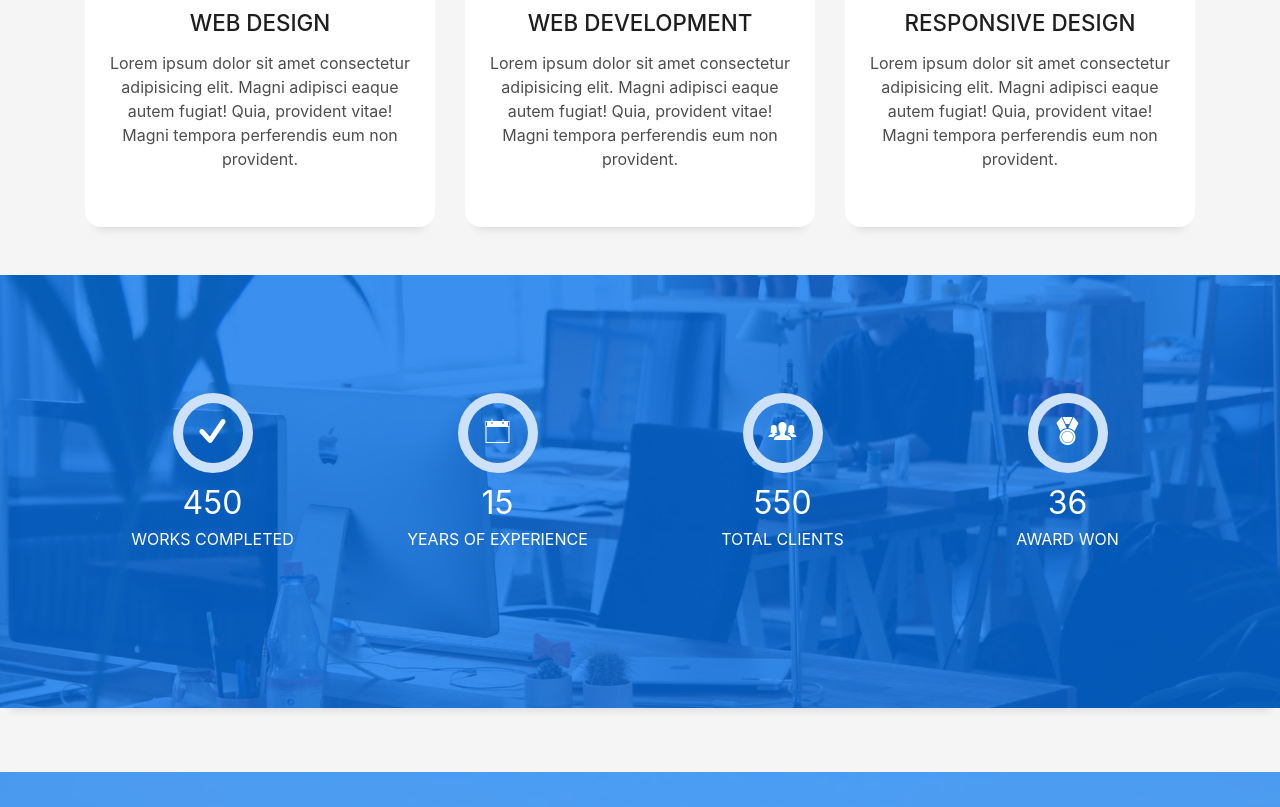
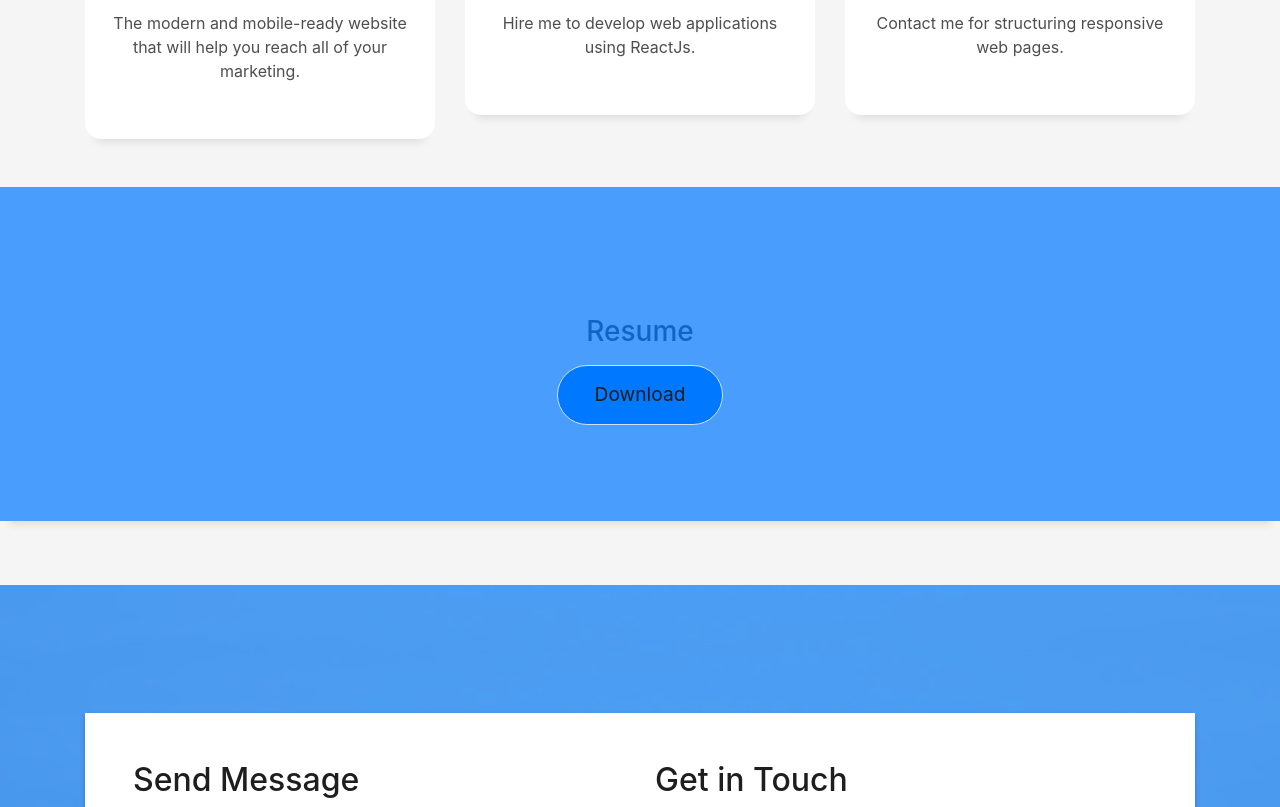
Before and after one commit to stephycyriac/personal-protfolio, a plain HTML site: page index.html in a window 1280 px wide. Shown: the part 1993-2800 px from the top of the page. Drawn offline with Linux system fonts and the light colour scheme; files whose address does not match are found by name.

Commit message:
protfolio completed

```diff
--- a/index.html
+++ b/index.html
@@ -56,7 +56,7 @@
             <a class="nav-link js-scroll" href="#service">Services</a>
           </li>
           <li class="nav-item">
-            <a class="nav-link js-scroll" href="#work">Work</a>
+            <a class="nav-link js-scroll" href="#resume">Resume</a>
           </li>
           <li class="nav-item">
             <a class="nav-link js-scroll" href="#contact">Contact</a>
@@ -100,7 +100,7 @@
                   <div class="col-sm-6 col-md-7">
                     <div class="about-info">
                       <p><span class="title-s">Name: </span> <span>Stephy Cyriac</span></p>
-                      <p><span class="title-s">Profile: </span> <span>full stack developer</span></p>
+                      <p><span class="title-s">Profile: </span> <span>Full-stack web developer</span></p>
                       <p><span class="title-s">Email: </span> <span>cyriacstephy@gmail.com</span></p>
                       <p><span class="title-s">Phone: </span> <span>+918137958515</span></p>
                     </div>
@@ -160,10 +160,10 @@
                   </p>
                   <p class="lead">
                      I like to design and think creatively. So I fell in love with frontend development more and
-                     I am good at structuring responsive web pages . The library I am using for the frontend development is ReactJs
+                     I am good at structuring responsive web pages. The library I am using for the frontend development is ReactJs.
                   </p>
                   <p class="lead">
-                    Currently doing freelance projects. I believe that it will sharpen my knowledge and also give me more idea about the market trends.
+                    Currently doing freelance projects. I believe that it will sharpen my knowledge and also give me more ideas about the market trends.
                   </p>
                 </div>
               </div>
@@ -183,9 +183,6 @@
             <h3 class="title-a">
               Services
             </h3>
-            <p class="subtitle-a">
-              Lorem ipsum, dolor sit amet consectetur adipisicing elit.
-            </p>
             <div class="line-mf"></div>
           </div>
         </div>
@@ -199,9 +196,7 @@
             <div class="service-content">
               <h2 class="s-title">Web Design</h2>
               <p class="s-description text-center">
-                Lorem ipsum dolor sit amet consectetur adipisicing elit. Magni adipisci eaque autem fugiat! Quia,
-                provident vitae! Magni
-                tempora perferendis eum non provident.
+                The modern and mobile-ready website that will help you reach all of your marketing.
               </p>
             </div>
           </div>
@@ -214,9 +209,7 @@
             <div class="service-content">
               <h2 class="s-title">Web Development</h2>
               <p class="s-description text-center">
-                Lorem ipsum dolor sit amet consectetur adipisicing elit. Magni adipisci eaque autem fugiat! Quia,
-                provident vitae! Magni
-                tempora perferendis eum non provident.
+                Hire me to develop web applications using ReactJs.
               </p>
             </div>
           </div>
@@ -230,9 +223,7 @@
             <div class="service-content">
               <h2 class="s-title">Responsive Design</h2>
               <p class="s-description text-center">
-                Lorem ipsum dolor sit amet consectetur adipisicing elit. Magni adipisci eaque autem fugiat! Quia,
-                provident vitae! Magni
-                tempora perferendis eum non provident.
+              Contact me for structuring responsive web pages.
               </p>
             </div>
           </div>
@@ -243,55 +234,15 @@
     </div>
   </section>
   <!--/ Section Services End /-->
+  <section id="resume" class="services-mf route">
+  <div class="section-counter paralax-mf ">
+    <div class="overlay-mf"></div>
+    <div style="height: 30px;" class="container text-center mb-5">
 
-  <div class="section-counter paralax-mf bg-image" style="background-image: url(img/counters-bg.jpg)">
-    <div class="overlay-mf"></div>
-    <div class="container">
-      <div class="row">
-        <div class="col-sm-3 col-lg-3">
-          <div class="counter-box">
-            <div class="counter-ico">
-              <span class="ico-circle"><i class="ion-checkmark-round"></i></span>
-            </div>
-            <div class="counter-num">
-              <p class="counter">450</p>
-              <span class="counter-text">WORKS COMPLETED</span>
-            </div>
-          </div>
-        </div>
-        <div class="col-sm-3 col-lg-3">
-          <div class="counter-box pt-4 pt-md-0">
-            <div class="counter-ico">
-              <span class="ico-circle"><i class="ion-ios-calendar-outline"></i></span>
-            </div>
-            <div class="counter-num">
-              <p class="counter">15</p>
-              <span class="counter-text">YEARS OF EXPERIENCE</span>
-            </div>
-          </div>
-        </div>
-        <div class="col-sm-3 col-lg-3">
-          <div class="counter-box pt-4 pt-md-0">
-            <div class="counter-ico">
-              <span class="ico-circle"><i class="ion-ios-people"></i></span>
-            </div>
-            <div class="counter-num">
-              <p class="counter">550</p>
-              <span class="counter-text">TOTAL CLIENTS</span>
-            </div>
-          </div>
-        </div>
-        <div class="col-sm-3 col-lg-3">
-          <div class="counter-box pt-4 pt-md-0">
-            <div class="counter-ico">
-              <span class="ico-circle"><i class="ion-ribbon-a"></i></span>
-            </div>
-            <div class="counter-num">
-              <p class="counter">36</p>
-              <span class="counter-text">AWARD WON</span>
-            </div>
-          </div>
-        </div>
+      <h3 class="text-dark ">Resume</h3>
+
+      <div class="col-md-12 mt-3 ">
+        <button type="submit" class="button button-a button-big button-rouded"><a href="https://drive.google.com/file/d/1n-Nm6m7CyXnZ683Kg4lf2nG-UqvnQEcJ/view?usp=sharing">Download</a></button>
       </div>
     </div>
   </div>
@@ -315,7 +266,7 @@
                     </h5>
                   </div>
                   <div>
-                      <form action="" method="post" role="form" class="contactForm">
+                      <form action="https://www.instagram.com/stephy_cyriac/" method="post" role="form" class="contactForm">
                       <div id="sendmessage">Your message has been sent. Thank you!</div>
                       <div id="errormessage"></div>
                       <div class="row">
@@ -366,13 +317,9 @@
                   </div>
                   <div class="socials">
                     <ul>
-                      <li><a href=""><span class="ico-circle"><i class="ion-social-facebook"></i></span></a></li>
-                      <li><a href=""><span class="ico-circle"><i class="ion-social-instagram"></i></span></a></li>
-                      <li><a href=""><span class="ico-circle"><i class="fa-brands fa-linkedin"><ion-icon name="logo-linkedin"></ion-icon></i></span></a></li>
-                      <li><a href=""><span class="ico-circle"><i class="ion-social-pinterest"></i></span></a></li>
-
-
-
+                      <li><a href="https://www.linkedin.com/in/stephy-cyriac/"><span class="ico-circle"><i class="ion-social-linkedin"></i></span></a></li>
+                      <li><a href="https://www.instagram.com/stephy_cyriac/"><span class="ico-circle"><i class="ion-social-instagram"></i></span></a></li>
+                      <li><a href="https://github.com/stephycyriac"><span class="ico-circle"><i class="ion-social-github"></i></span></a></li>
                     </ul>
                   </div>
                 </div>
@@ -382,26 +329,6 @@
         </div>
       </div>
     </div>
-    <footer>
-      <div class="container">
-        <div class="row">
-          <div class="col-sm-12">
-            <!-- <div class="copyright-box">
-              <p class="copyright">&copy; Copyright <strong>DevFolio</strong>. All Rights Reserved</p> -->
-              <!-- <div class="credits">
-
-                  All the links in the footer should remain intact.
-                  You can delete the links only if you purchased the pro version.
-                  Licensing information: https://bootstrapmade.com/license/
-                  Purchase the pro version with working PHP/AJAX contact form: https://bootstrapmade.com/buy/?theme=DevFolio
-
-                Designed by <a href="https://bootstrapmade.com/">BootstrapMade</a>
-              </div> -->
-            </div>
-          </div>
-        </div>
-      </div>
-    </footer>
   </section>
   <!--/ Section Contact-footer End /-->
 
```
Also changed, not shown: img/apple-touch-icon.png (deleted), img/counters-bg.jpg (deleted), img/favicon.png (deleted), img/post-1.jpg (deleted), img/post-2.jpg (deleted), img/post-3.jpg (deleted), img/testimonial-2.jpg (deleted), img/testimonial-4.jpg (deleted), img/work-1.jpg (deleted), img/work-2.jpg (deleted), img/work-3.jpg (deleted), img/work-4.jpg (deleted), img/work-5.jpg (deleted), img/work-6.jpg (deleted).
